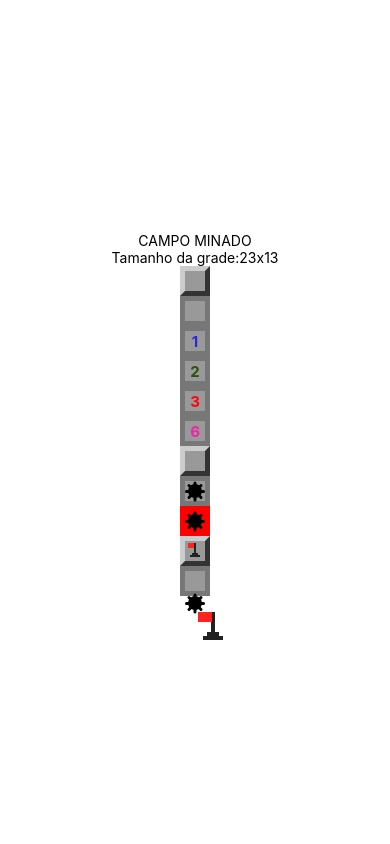
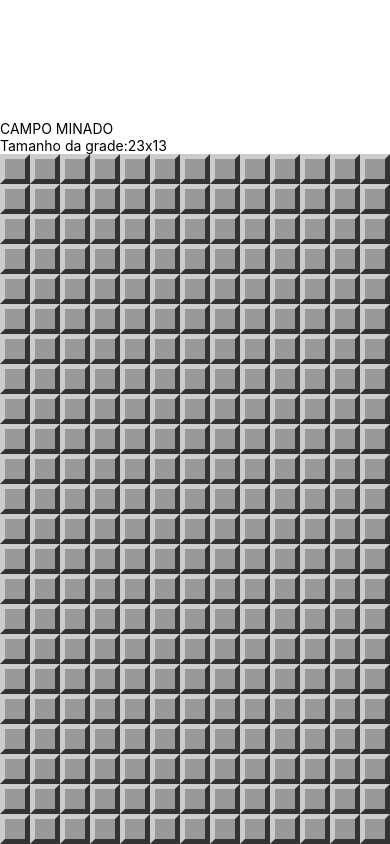
Before and after one commit to Maycdouglas/campoMinado, a React Native app: screen / in a window 390 px wide. Built offline with nearby package versions, Linux system fonts and the light colour scheme.

Commit message:
cria o componente MineField

```diff
--- a/App.js
+++ b/App.js
@@ -5,8 +5,30 @@
 import Field from './src/components.js/Field';
 import Mine from './src/components.js/Mine';
 import Flag from './src/components.js/Flag';
+import MineField from './src/components.js/MineField';
+import { createMinedBoard } from './src/functions';
 
 export default class App extends Component {
+
+  constructor(props) {
+    super(props)
+    this.state = this.createState()
+  }
+
+  minesAmount = () => {
+    const cols = params.getColumnsAmount()
+    const rows = params.getRowsAmount()
+    return Math.ceil(cols * rows * params.difficultLevel)
+  }
+
+  createState = () => {
+    const cols = params.getColumnsAmount()
+    const rows = params.getRowsAmount()
+    return {
+      board: createMinedBoard(rows, cols, this.minesAmount())
+    }
+  }
+
   render() {
     return (
       <View style={styles.container}>
@@ -15,7 +37,7 @@
             {params.getRowsAmount()}x{params.getColumnsAmount()}
         </Text>
         <StatusBar style="auto" />
-        <Field></Field>
+        {/* <Field></Field>
         <Field opened/>
         <Field opened nearMines={1}/>
         <Field opened nearMines={2}/>
@@ -27,7 +49,11 @@
         <Field flagged/>
         <Field flagged opened/>
         <Mine/>
-        <Flag bigger/>
+        <Flag bigger/> */}
+        <View style={styles.board}>
+          <MineField board={this.state.board} />
+        </View>
+
       </View>
     );
   }
@@ -42,11 +68,22 @@
 //   );
 // }
 
+// const styles = StyleSheet.create({
+//   container: {
+//     flex: 1,
+//     backgroundColor: '#fff',
+//     alignItems: 'center',
+//     justifyContent: 'center',
+//   },
+// });
+
 const styles = StyleSheet.create({
   container: {
     flex: 1,
-    backgroundColor: '#fff',
+    justifyContent: 'flex-end',
+  },
+  board: {
     alignItems: 'center',
-    justifyContent: 'center',
-  },
+    backgroundColor: '#AAA',
+  }
 });
--- /dev/null
+++ b/src/components.js/MineField.js
@@ -0,0 +1,19 @@
+import React from 'react';
+import { View, StyleSheet } from 'react-native'
+import Field from './Field'
+
+export default props => {
+    const rows = props.board.map((row, r) => {
+        const columns = row.map((field, c) => {
+            return <Field {...field} key={c} />
+        })
+        return <View key={r} style={{flexDirection: 'row'}}>{columns}</View>
+    })
+    return <View style={styles.container}>{rows}</View>
+}
+
+const styles = StyleSheet.create({
+    container: {
+        backgroundColor: '#EEE',
+    }
+})
--- a/src/functions.js
+++ b/src/functions.js
@@ -1,4 +1,4 @@
-const createBoard = (rows, colums) => {
+const createBoard = (rows, columns) => {
     return Array(rows).fill(0).map((_, row) => {
         return Array(columns).fill(0).map((_, column) => {
             return {
@@ -8,7 +8,7 @@
                 flagged: false,
                 mined: false,
                 exploded: false,
-                nearMines:0,
+                nearMines: 0,
             }
         })
     })
@@ -18,11 +18,12 @@
     const rows = board.length
     const columns = board[0].length
     let minesPlanted = 0
+
     while (minesPlanted < minesAmount) {
         const rowSel = parseInt(Math.random() * rows, 10)//esse 10 é para se referir à base decimal
         const columnSel = parseInt(Math.random() * columns, 10)
 
-        if (!board[rowSel][columnSel].mined) {
+        if(!board[rowSel][columnSel].mined) {
             board[rowSel][columnSel].mined = true
             minesPlanted++
         }
```
